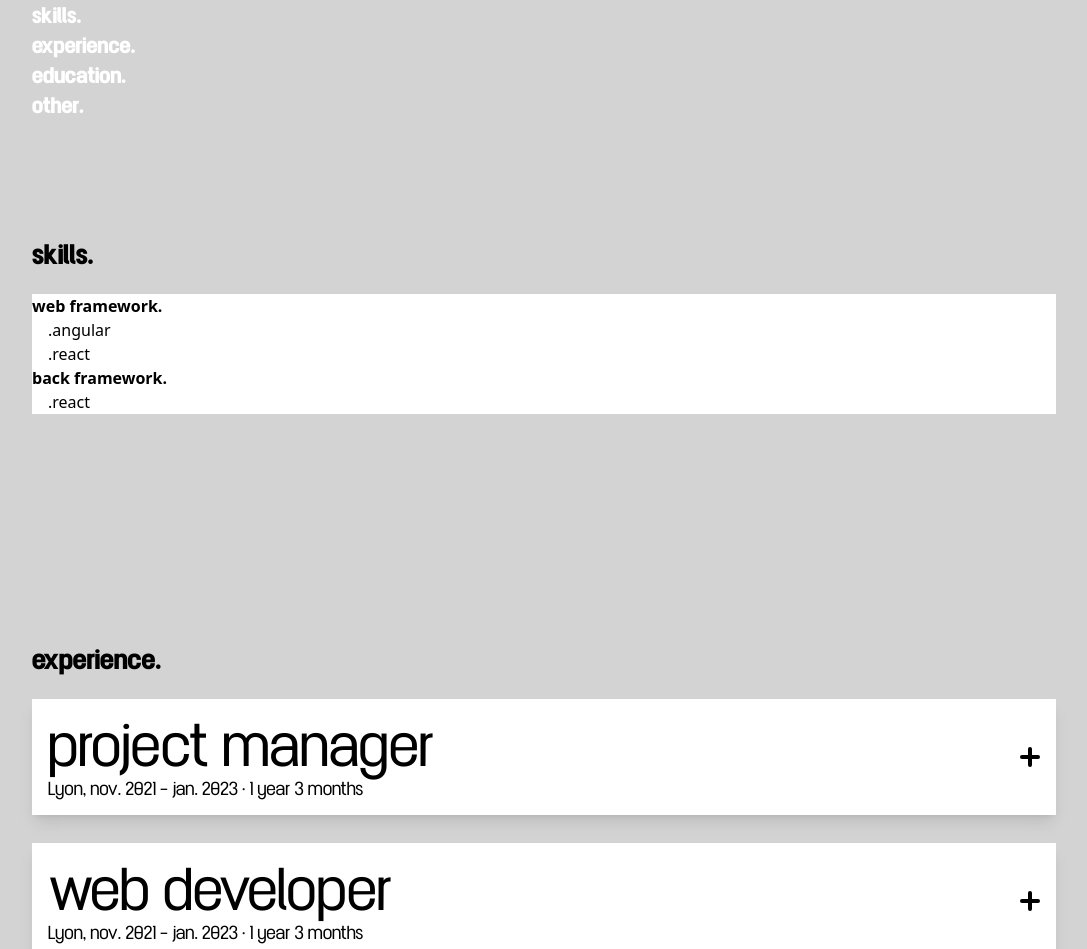
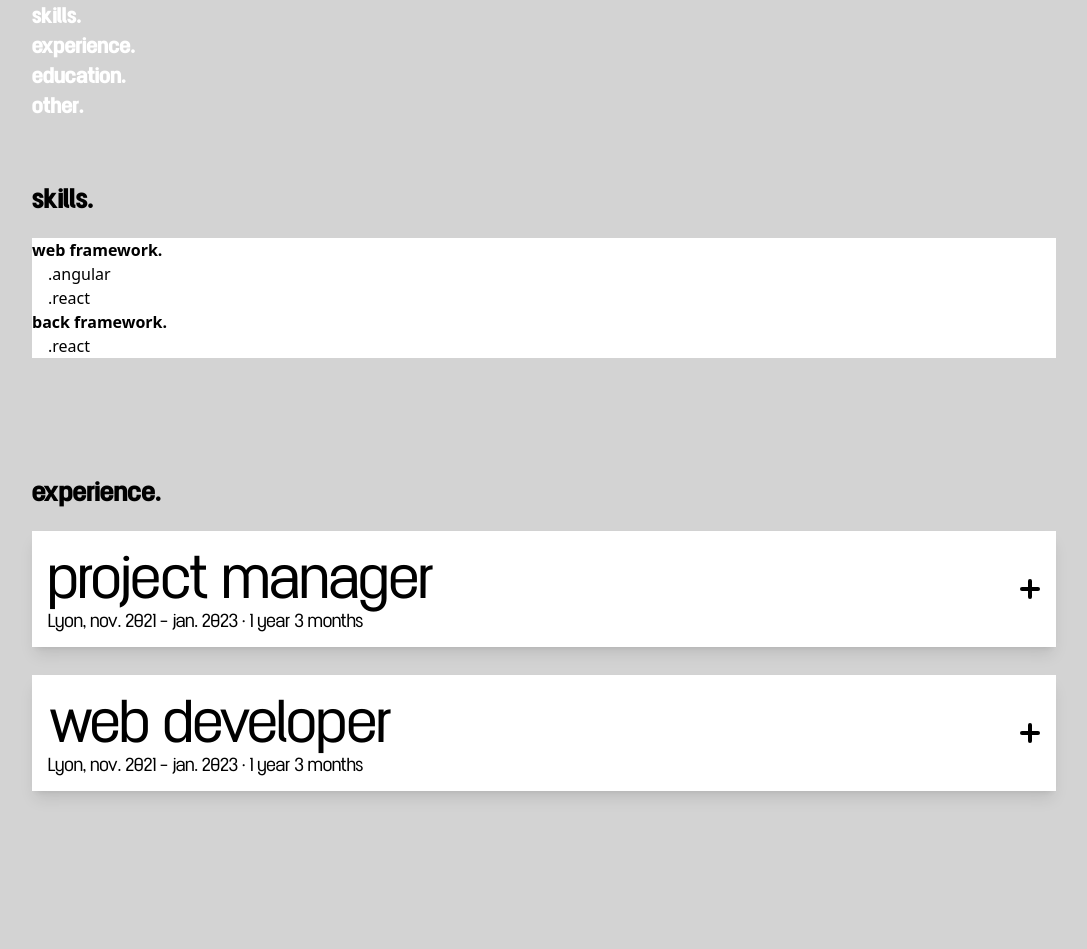
Before and after one commit to Gajeton/my-portfolio, a Next.js app: page / in a window 1280 px wide. Shown: the part 483-1432 px from the top of the page, without its empty margins (96-1183 px from the left). Built offline with nearby package versions, Linux system fonts and the light colour scheme.

Commit message:
BacktoTop + scrollBar + animated text

```diff
--- a/src/components/experience.tsx
+++ b/src/components/experience.tsx
@@ -118,7 +118,7 @@ import AnimatedTitle from "./shared/animated-title"
     const experiences = experience;
     return (
       <>
-      <section id="experience-section" className=" md:max-w-screen-lg md:mx-auto py-16 md:py-20 lg:py-28">
+      <section id="experience-section" className=" md:max-w-screen-lg md:mx-auto md:py-14 relative">
         <AnimatedTitle title="experience."></AnimatedTitle>
         <div className="flex flex-col w-full  justify-center items-center space-y-7">
           {experiences.map((c, i) => (
--- a/src/components/skills.tsx
+++ b/src/components/skills.tsx
@@ -12,7 +12,7 @@ export default function Skills() {
   return (
     <section
       id="skills-section"
-      className=" max-w-screen-lg mx-auto py-16 md:py-20 lg:py-28"
+      className=" max-w-screen-lg mx-auto md:py-14 relative"
     >
       <AnimatedTitle title="skills."></AnimatedTitle>
       <AnimateCard>
```
